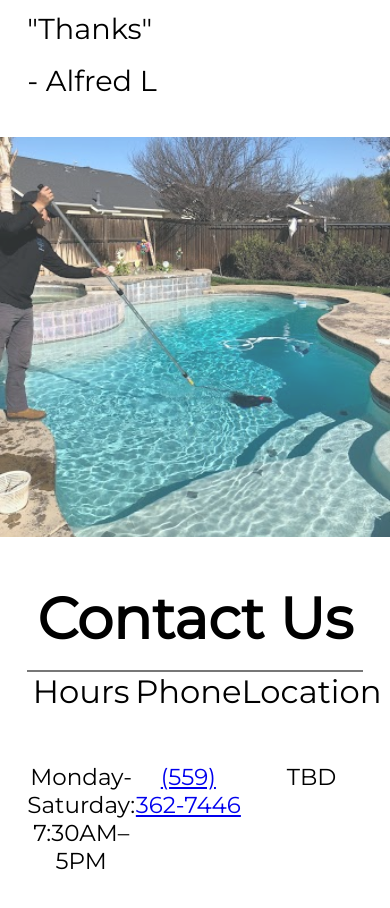
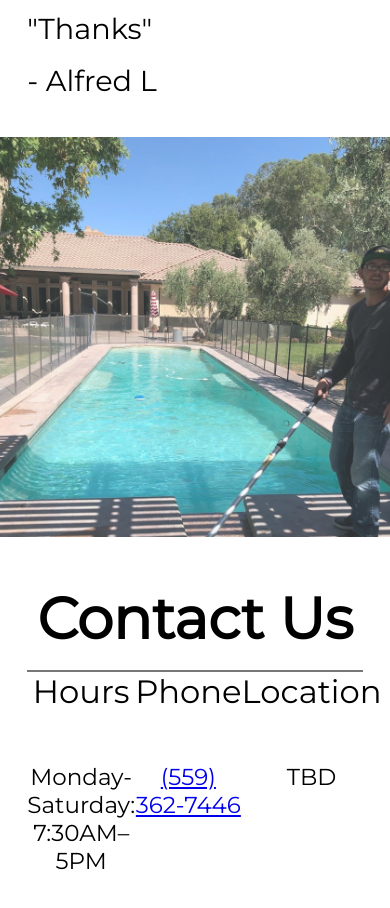
Before and after one commit to sapienspoolservice/sapienspoolservice.github.io, a plain HTML site: page index.html in a window 390 px wide. Shown: the part 2735-3643 px from the top of the page. Drawn offline with Linux system fonts and the light colour scheme.

Commit message:
Update index.html

```diff
--- a/index.html
+++ b/index.html
@@ -127,7 +127,7 @@
 		}
 
 		.bgimg3 {
-		  background-image: url("pool4.jpg");
+		  background-image: url("pool3.jpeg");
 		  min-height: 400px;
 		}
 		/***** End Parallax *****/
@@ -265,7 +265,7 @@
 			}
 
 			.bgimg3 {
-			  background-image: url("pool4.jpg");
+			  background-image: url("pool3.jpeg");
 			  min-height: 400px;
 			}
 
```
